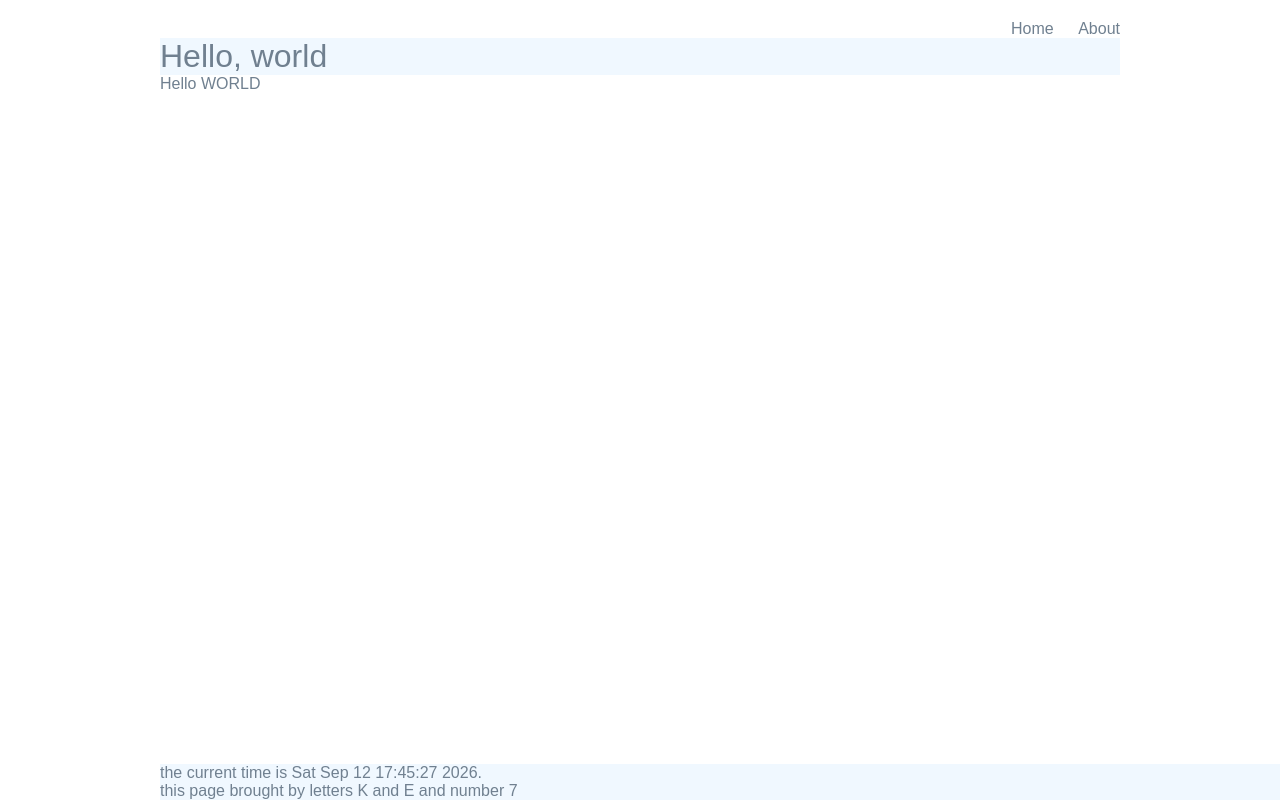
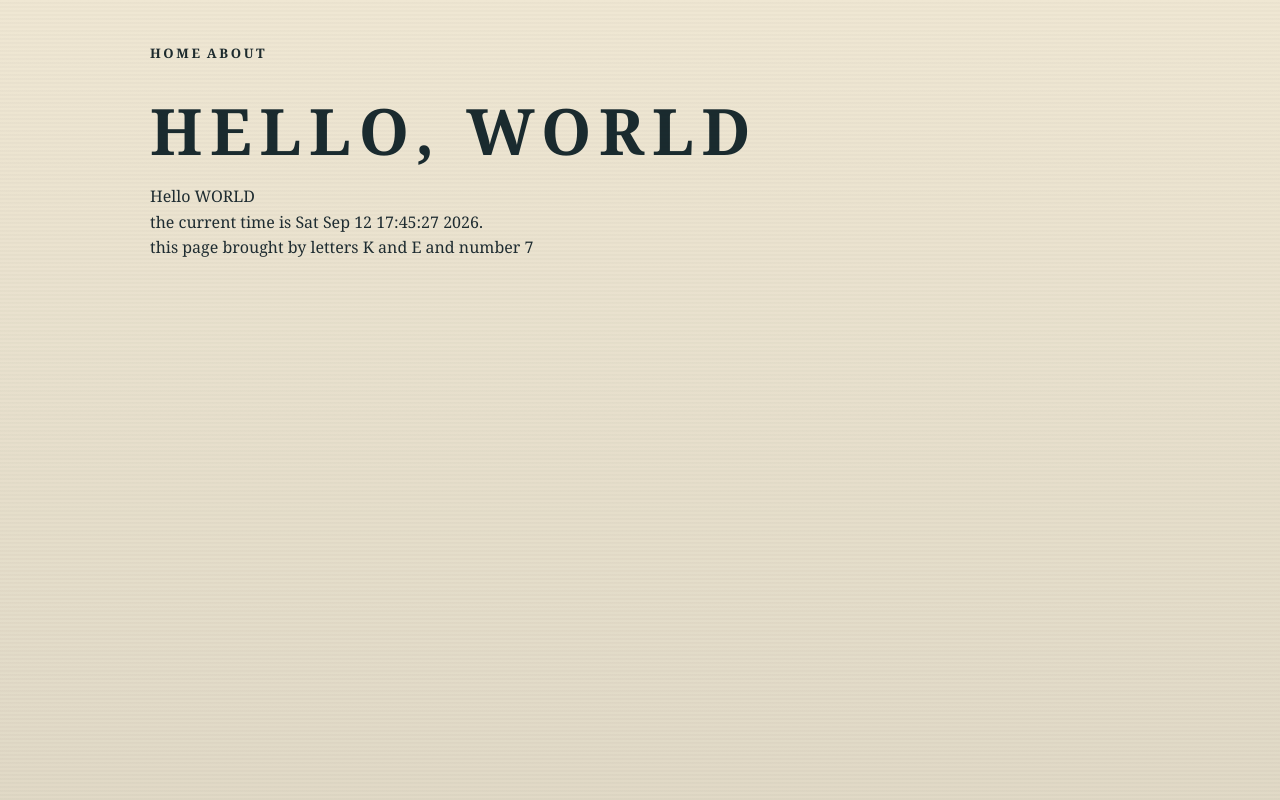
Before and after one commit to trevorstellmach/Quotes, a Django app: page /hw/ in a window 1280 px wide. Run offline with Django 5.2, Linux system fonts and the light colour scheme.

Commit message:
updated style sheet

```diff
--- a/static/styles.css
+++ b/static/styles.css
@@ -1,232 +1,239 @@
 body {
-    background-color: #fff;
-    color: slategray;
-    font-family: arial;
+    background: #efe7d3;
+    color: #1f2d32;
+    font-family: Georgia, "Times New Roman", serif;
+    max-width: 980px;
+    margin: 0 auto;
+    padding: 32px 24px 80px;
+    line-height: 1.6;
+    position: relative;
 }
 
-h1,h2,h3,h4,h5{
-    font-weight: normal;
-    background:aliceblue;
+body::before {
+    content: "";
+    position: fixed;
+    inset: 0;
+    background:
+        linear-gradient(rgba(255, 255, 255, 0.22), rgba(0, 0, 0, 0.06)),
+        repeating-linear-gradient(
+            0deg,
+            rgba(30, 35, 32, 0.025),
+            rgba(30, 35, 32, 0.025) 2px,
+            transparent 2px,
+            transparent 4px
+        );
+    pointer-events: none;
+    mix-blend-mode: multiply;
+}
+
+h1, h2, h3, h4, h5 {
+    font-weight: 700;
+    letter-spacing: 0.12em;
+    text-transform: uppercase;
+    color: #1a2b2f;
+    margin: 0 0 18px;
+    line-height: 1.1;
+}
+
+h1 {
+    font-size: clamp(2.5rem, 5vw, 5rem);
+    margin-top: 24px;
+}
+
+h2 {
+    font-size: 1.2rem;
+    letter-spacing: 0.18em;
+}
+
+p {
+    color: #24363d;
+    font-size: 1.50rem;
+    text-align: center;
+}
+
+img {
+    max-width: 360px;
+    height: auto;
+    margin: 0 auto;
+    display: block;
+    border: 3px solid #1a2b2f;
+    box-shadow: 12px 12px 0 #a46842;
+    background: #d4cbb4;
+}
+
+a, a:visited {
+    color: #1c2a2d;
+    text-decoration: none;
+    transition: color 0.2s ease, background-color 0.2s ease;
+}
+
+a:hover {
+    color: #a46842;
+    text-decoration: underline;
+    text-underline-offset: 4px;
+}
+
+nav {
+    margin: 0 auto 30px;
+    padding-top: 8px;
+}
+
+nav ul {
+    list-style: none;
+    display: flex;
+    gap: 26px;
+    margin: 0;
+    padding: 12px 0;
+    border-top: 2px solid #1a2b2f;
+    border-bottom: 2px solid #1a2b2f;
+    align-items: center;
+    flex-wrap: wrap;
+}
+
+nav li {
+    display: inline-block;
     margin: 0;
 }
 
-img {
-    max-width: 300px;
-    height: auto;
-}
-
-a, a:visited {
-    color: slategrey;
-    text-decoration: none;
-}
-
-a:hover {
-    color: darkblue;
-    text-decoration: none;
-    background-color: white;
-    /* font-weight: bold; */
-}
-
-body {
-    max-width: 960px;
-    margin: 20px auto;
-    padding: 20px auto;
+nav a {
+    font-size: 0.82rem;
+    letter-spacing: 0.2em;
+    text-transform: uppercase;
+    font-weight: 700;
 }
 
 header {
     width: 100%;
     display: grid;
     grid-template-columns: 1fr 1fr;
-    background:aliceblue;
-    position: fixed;
-    top: 0px;
-    z-index: 999;
-    /* padding-right: 50px auto; */
+    background: transparent;
+    position: static;
 }
 
 footer {
     width: 100%;
-    background:aliceblue;
-    position: fixed;
-    bottom: 0px;
+    background: transparent;
+    position: static;
 }
 
-
-.wrapper {              /* centering and margin around whole wrapper element */
-    border: 2px solid;
+.wrapper {
     max-width: 100%;
     position: relative;
-    top: 50px;
-    scroll-padding-top: 100px;
-    /* scroll-padding-bottom: 100px; */
     padding-bottom: 50px;
-
-    /* top:100px; */
-    /* bottom: 100px; */
 }
 
-
-div.wrapper h1 {
-    text-align: center;
-    color: darkblue;
-    margin: 10px auto;
-    font-size: 2.4 em;
-
-}
-
-div.wrapper h2 {
-    text-align: left;
-    color: darkblue;
-    margin: 5px auto;
-    font-size: 2 em;
-}
-
-
 section {
-    border: 2px solid darkblue;    /* border around each event */
+    border: 2px solid #1a2b2f;
     position: relative;
-    padding-bottom: 4px;
-}
-
-
-nav {
-    justify-self: end;
-    background: none;
-    color: darkblue;
-    /* border: 1px solid; */
-}
-
-nav li {
-    display: inline-block;
-    margin-left: 20px;
-}
-
-nav button {
-    background: none;
-    color: slategray;
-    font-family: Arial;
-    cursor: pointer;
-    border: 0;
-    font-size: 1.2 em;
+    padding: 18px 18px 12px;
+    background: rgba(255, 255, 255, 0.11);
 }
 
 .mc-table {
     display: table;
     width: 100%;
     table-layout: fixed;
+    border-collapse: collapse;
 }
 
-
 .mc-table-head {
-    border: 1px dashed darkblue;    /*border around each row */
     display: table-row;
-    font-size: 1.2em;
+    font-size: 1.1em;
 }
 
 .mc-table-head .detail {
     display: table-cell;
-    color:darkblue;
-    font-weight: bold;
-    background-color: white;
-    padding: 5px;
-    position: relative;
-
+    color: #1a2b2f;
+    font-weight: 700;
+    background: rgba(255, 255, 255, 0.15);
+    padding: 8px 10px;
+    border: 1px solid #1a2b2f;
 }
 
-.mc-table-row  {
+.mc-table-row {
     display: table-row;
-    border: 1px dashed darkblue;    /*border around each row */
-    background-color: white;
+    background: rgba(255, 255, 255, 0.08);
 }
 
-
 .mc-table-row .detail {
-    color:darkblue;
+    color: #1a2b2f;
     display: table-cell;
-
-    padding: 5px;
+    padding: 8px 10px;
+    border: 1px solid rgba(26, 43, 47, 0.7);
 }
 
 .mc-table-row .detail img {
     max-height: 75px;
-    align-content: right;
+    box-shadow: none;
+    border-width: 2px;
 }
 
-/* must have no space before :hover */
 .mc-table-row:hover {
-    background-color: aliceblue;
-    border: 1px solid;
+    background-color: rgba(164, 104, 66, 0.08);
 }
 
 .site-form {
     margin-top: 10px;
-    /* border: 2px solid darkblue; */
-    padding: 10px;
+    padding: 18px 0;
 }
 
-/* style the forms with class site-form */
-.site-form input, .site-form textarea, .site-form select {
+.site-form input,
+.site-form textarea,
+.site-form select {
     display: block;
-    margin: 5px 0 0 0;
-    padding: 5px;
+    margin: 8px 0 0 0;
+    padding: 8px 10px;
+    border: 1px solid #1a2b2f;
+    background: rgba(255, 255, 255, 0.3);
+    color: #1a2b2f;
+    font-family: Georgia, serif;
 }
 
-/* style the submit button ; didn't quite work?? */
-.site-form input [type="submit"] {
-    background: slategray;
+.site-form input[type="submit"] {
+    background: #1a2b2f;
+    color: #efe7d3;
     border: 0;
-    color: fff;
-    font-size: 1.2em;
-    border-radius: 4px;
-    margin: 5px 0;
+    font-size: 1rem;
+    letter-spacing: 0.08em;
+    text-transform: uppercase;
+    cursor: pointer;
 }
 
-
-/* style the help text in the forms */
-.helptext, .helptext.ul {
-    margin-top: 0 auto;
-    bottom: 20px;
-    color: #bbb;
+.helptext,
+.helptext ul {
+    margin-top: 8px;
+    color: #50656d;
     font-size: 0.9em;
 }
 
-/* style the error list in the forms validation */
 .errorlist li {
-    padding: 10px;
+    padding: 10px 12px;
     list-style-type: none;
-    border: 1px solid crimson;
-    color: crimson;
+    border: 1px solid #8f3d2f;
+    color: #8f3d2f;
     margin: 10px 0;
+    background: rgba(143, 61, 47, 0.06);
 }
 
-
 .errorlist {
-    padding: 0px;
+    padding: 0;
 }
 
-
-/* responsive styles when width is less than 1400px */
 @media screen and (max-width: 560px) {
-    header h1 {
-        size: 0.8em;
+    body {
+        padding: 20px 16px 60px;
     }
 
-    nav li {
-        display: block;
-        margin-left: 0px;
-        font-size: 14px;
-        width: 100%;
+    nav ul {
+        gap: 12px;
+        padding: 10px 0;
     }
 
-    nav button {
-        background: none;
-        color: slategray;
-        font-family: Arial;
-        cursor: pointer;
-        border: 0;
-        font-size: 20px;
+    nav a {
+        font-size: 0.7rem;
+        letter-spacing: 0.15em;
     }
-    /* on mobile, display image as max 95% of available width*/
+
     img {
         max-width: 95%;
     }
```
